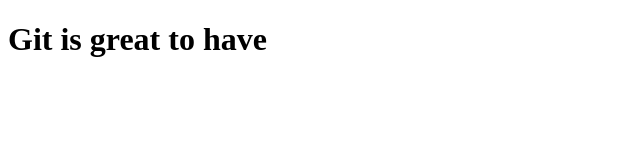
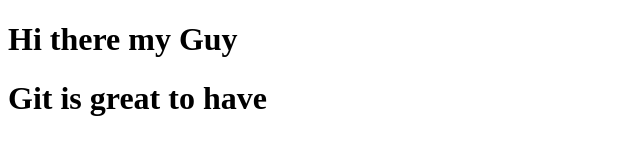
Before and after one commit to jaundi/gitproject, a plain HTML site: page index.html in a window 1280 px wide. Shown: the whole page, without its empty margins (0-640 px from the left). Drawn offline with Linux system fonts and the light colour scheme.

Commit message:
added body

```diff
--- a/index.html
+++ b/index.html
@@ -7,7 +7,7 @@
     <title>Document</title>
 </head>
 <body>
-
+    <h1>Hi there my Guy</h1>
 </body>
 <h1>Git is great to have</h1>
 </html>
```
